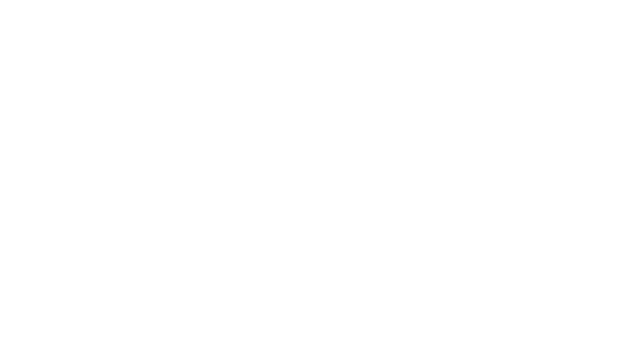
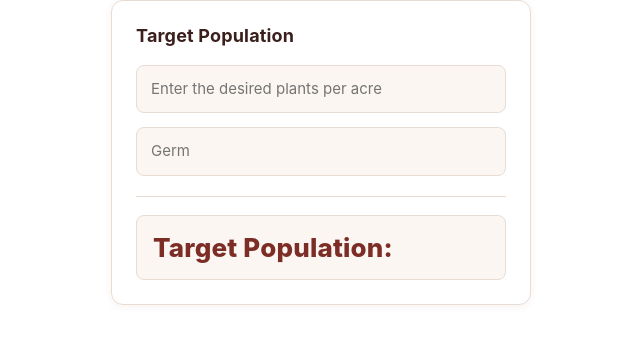
Before and after one commit to gh-brijesmandal/Farm-Tools, a React (Vite) app: page /plant-calibration-tool in a window 1280 px wide. Before the commit this address had no page. Shown: the top 344 px of the page, without its empty margins (319-959 px from the left). Built offline with nearby package versions, Linux system fonts and the light colour scheme.

Commit message:
New sheets added

```diff
--- a/src/App.jsx
+++ b/src/App.jsx
@@ -1,6 +1,8 @@
 import { Route, Routes } from "react-router";
 import Home from "./pages/Home";
 import HarvestLossCalculator from "./pages/HarvestLossCalculator";
+import NotFoundPage from "./pages/404Error";
+import PlantCalibration from "./pages/PlantCalibration";
 import "./App.css";
 
 function App() {
@@ -12,6 +14,8 @@ function App() {
           path="/harvest-loss-calculator"
           element={<HarvestLossCalculator />}
         />
+        <Route path="/plant-calibration-tool" element={<PlantCalibration />} />
+        <Route path="*" element={<NotFoundPage />} />
       </Routes>
     </>
   );
--- a/src/data/features.js
+++ b/src/data/features.js
@@ -4,7 +4,11 @@ export const features = [
     url: "/harvest-loss-calculator",
   },
   {
-    name: "Random, Links. Should load to this page",
-    url: "/",
+    name: "Plant Calibration Tool",
+    url: "/plant-calibration-tool",
+  },
+  {
+    name: "About Page",
+    url: "/about",
   },
 ];
--- /dev/null
+++ b/src/data/plantCalibration.js
@@ -0,0 +1 @@
+export const tools = {};
--- /dev/null
+++ b/src/pages/404Error.jsx
@@ -0,0 +1,215 @@
+import { useEffect, useState } from "react";
+
+export default function NotFoundPage({ onGoHome }) {
+  const [glitch, setGlitch] = useState(false);
+
+  useEffect(() => {
+    const interval = setInterval(() => {
+      setGlitch(true);
+      setTimeout(() => setGlitch(false), 180);
+    }, 3200);
+    return () => clearInterval(interval);
+  }, []);
+
+  const handleHome = () => {
+    if (onGoHome) {
+      onGoHome();
+    } else if (typeof window !== "undefined") {
+      window.location.href = "/";
+    }
+  };
+
+  return (
+    <div style={styles.page}>
+      <style>{`
+        @keyframes scanline {
+          0% { transform: translateY(-100%); opacity: 0; }
+          10% { opacity: 1; }
+          90% { opacity: 1; }
+          100% { transform: translateY(2200%); opacity: 0; }
+        }
+        @media (prefers-reduced-motion: reduce) {
+          .nf-scanline, .nf-code { animation: none !important; }
+        }
+        .nf-home-btn:hover {
+          background-color: #7B2D26 !important;
+          color: #FBF6F1 !important;
+          border-color: #7B2D26 !important;
+        }
+        .nf-home-btn:focus-visible {
+          outline: 2px solid #7B2D26;
+          outline-offset: 3px;
+        }
+      `}</style>
+
+      <div className="nf-scanline" style={styles.scanline} />
+
+      <div style={styles.container}>
+        <div style={styles.eyebrow}>
+          SYSTEM&nbsp;LOG&nbsp;//&nbsp;ROUTE_ERROR
+        </div>
+
+        <h1
+          className="nf-code"
+          style={{
+            ...styles.code,
+            ...(glitch ? styles.codeGlitch : {}),
+          }}
+        >
+          404
+        </h1>
+
+        <p style={styles.heading}>Signal lost.</p>
+        <p style={styles.body}>
+          The page you requested doesn't exist, was moved, or was never
+          broadcast on this frequency. Check the address, or head back to known
+          territory.
+        </p>
+
+        <div style={styles.divider} />
+
+        <div style={styles.row}>
+          <span style={styles.label}>REQUESTED_PATH</span>
+          <span style={styles.value}>
+            {typeof window !== "undefined"
+              ? window.location.pathname
+              : "/unknown"}
+          </span>
+        </div>
+        <div style={styles.row}>
+          <span style={styles.label}>STATUS</span>
+          <span style={{ ...styles.value, color: "#7B2D26" }}>NOT_FOUND</span>
+        </div>
+
+        <button
+          className="nf-home-btn"
+          style={styles.button}
+          onClick={handleHome}
+        >
+          ← Back to home
+        </button>
+      </div>
+
+      <div style={styles.footer}>NO CARRIER</div>
+    </div>
+  );
+}
+
+const styles = {
+  page: {
+    position: "relative",
+    minHeight: "100vh",
+    width: "100%",
+    backgroundColor: "#FBF6F1",
+    color: "#3A1F1B",
+    display: "flex",
+    alignItems: "center",
+    justifyContent: "center",
+    overflow: "hidden",
+    fontFamily:
+      "'Inter', -apple-system, BlinkMacSystemFont, 'Segoe UI', sans-serif",
+    padding: "24px",
+    boxSizing: "border-box",
+  },
+  scanline: {
+    position: "absolute",
+    top: 0,
+    left: 0,
+    width: "100%",
+    height: "2px",
+    background: "linear-gradient(90deg, transparent, #7B2D26, transparent)",
+    animation: "scanline 6s linear infinite",
+    pointerEvents: "none",
+  },
+  container: {
+    position: "relative",
+    maxWidth: "480px",
+    width: "100%",
+    textAlign: "left",
+    zIndex: 1,
+  },
+  eyebrow: {
+    fontFamily: "'SF Mono', 'Roboto Mono', Consolas, monospace",
+    fontSize: "11px",
+    letterSpacing: "0.12em",
+    color: "#A98F84",
+    marginBottom: "20px",
+  },
+  code: {
+    fontSize: "clamp(72px, 18vw, 128px)",
+    fontWeight: 800,
+    lineHeight: 1,
+    margin: "0 0 8px 0",
+    letterSpacing: "-0.02em",
+    color: "#3A1F1B",
+    transition: "opacity 0.05s linear",
+  },
+  codeGlitch: {
+    opacity: 0.4,
+    textShadow: "2px 0 #7B2D26, -2px 0 #A98F84",
+  },
+  heading: {
+    fontSize: "20px",
+    fontWeight: 600,
+    margin: "0 0 10px 0",
+    color: "#3A1F1B",
+  },
+  body: {
+    fontSize: "15px",
+    lineHeight: 1.6,
+    color: "#8A6F65",
+    margin: "0 0 28px 0",
+    maxWidth: "420px",
+  },
+  divider: {
+    height: "1px",
+    width: "100%",
+    backgroundColor: "#E8DCD3",
+    margin: "0 0 20px 0",
+  },
+  row: {
+    display: "flex",
+    justifyContent: "space-between",
+    alignItems: "center",
+    fontFamily: "'SF Mono', 'Roboto Mono', Consolas, monospace",
+    fontSize: "12px",
+    padding: "8px 0",
+    borderBottom: "1px solid #E8DCD3",
+  },
+  label: {
+    color: "#A98F84",
+    letterSpacing: "0.06em",
+  },
+  value: {
+    color: "#3A1F1B",
+    maxWidth: "260px",
+    overflow: "hidden",
+    textOverflow: "ellipsis",
+    whiteSpace: "nowrap",
+  },
+  button: {
+    marginTop: "32px",
+    backgroundColor: "transparent",
+    color: "#3A1F1B",
+    border: "1px solid #7B2D26",
+    borderRadius: "4px",
+    padding: "12px 22px",
+    fontSize: "14px",
+    fontWeight: 600,
+    cursor: "pointer",
+    transition:
+      "background-color 0.15s ease, color 0.15s ease, border-color 0.15s ease",
+    fontFamily: "inherit",
+  },
+  footer: {
+    position: "absolute",
+    bottom: "24px",
+    left: 0,
+    right: 0,
+    textAlign: "center",
+    fontFamily: "'SF Mono', 'Roboto Mono', Consolas, monospace",
+    fontSize: "11px",
+    letterSpacing: "0.2em",
+    color: "#E8DCD3",
+  },
+};
--- /dev/null
+++ b/src/pages/PlantCalibration.jsx
@@ -0,0 +1,125 @@
+import { useState } from "react";
+
+const styles = {
+  card: {
+    maxWidth: "420px",
+    width: "100%",
+    margin: "0 auto",
+    padding: "24px",
+    backgroundColor: "#FFFFFF",
+    borderRadius: "12px",
+    border: "1px solid #E8DCD3",
+    boxShadow: "0 2px 8px rgba(123, 45, 38, 0.06)",
+    fontFamily:
+      "'Inter', -apple-system, BlinkMacSystemFont, 'Segoe UI', sans-serif",
+    boxSizing: "border-box",
+  },
+  heading: {
+    fontSize: "18px",
+    fontWeight: 700,
+    color: "#3A1F1B",
+    margin: "0 0 18px 0",
+  },
+  fieldGroup: {
+    display: "flex",
+    flexDirection: "column",
+    gap: "14px",
+    marginBottom: "20px",
+  },
+  input: {
+    width: "100%",
+    padding: "12px 14px",
+    fontSize: "15px",
+    color: "#3A1F1B",
+    backgroundColor: "#FBF6F1",
+    border: "1px solid #E8DCD3",
+    borderRadius: "8px",
+    outline: "none",
+    boxSizing: "border-box",
+    transition: "border-color 0.15s ease, box-shadow 0.15s ease",
+  },
+  inputFocus: {
+    borderColor: "#7B2D26",
+    boxShadow: "0 0 0 3px rgba(123, 45, 38, 0.1)",
+  },
+  divider: {
+    height: "1px",
+    backgroundColor: "#E8DCD3",
+    margin: "0 0 18px 0",
+  },
+  resultRow: {
+    display: "flex",
+    flexDirection: "column",
+    gap: "4px",
+    padding: "16px",
+    backgroundColor: "#FBF6F1",
+    borderRadius: "8px",
+    border: "1px solid #E8DCD3",
+  },
+  resultValue: {
+    fontSize: "26px",
+    fontWeight: 800,
+    color: "#7B2D26",
+    margin: 0,
+    lineHeight: 1.2,
+  },
+};
+
+export default function PlantCalibration() {
+  const [plantsPerAcre, setPlantsPerAcre] = useState();
+  const [germs, setGerms] = useState();
+  const [focusedField, setFocusedField] = useState(null);
+
+  function targetPopulation() {
+    const result =
+      germs && germs !== 0 ? Number(plantsPerAcre) / Number(germs) : "";
+    return (
+      <div style={styles.card}>
+        <h3 style={styles.heading}>Target Population</h3>
+
+        <div style={styles.fieldGroup}>
+          <input
+            type="text"
+            value={plantsPerAcre}
+            id="plantsPerAcre"
+            placeholder="Enter the desired plants per acre"
+            onFocus={() => setFocusedField("plantsPerAcre")}
+            onBlur={() => setFocusedField(null)}
+            onChange={(e) => {
+              e.preventDefault();
+              setPlantsPerAcre(e.target.value);
+            }}
+            style={{
+              ...styles.input,
+              ...(focusedField === "plantsPerAcre" ? styles.inputFocus : {}),
+            }}
+          />
+          <input
+            type="text"
+            id="germs"
+            placeholder="Germ"
+            value={germs}
+            onFocus={() => setFocusedField("germs")}
+            onBlur={() => setFocusedField(null)}
+            onChange={(e) => {
+              e.preventDefault();
+              setGerms(e.target.value);
+            }}
+            style={{
+              ...styles.input,
+              ...(focusedField === "germs" ? styles.inputFocus : {}),
+            }}
+          />
+        </div>
+
+        <div style={styles.divider} />
+
+        <div style={styles.resultRow}>
+          <h4 style={styles.resultValue}>Target Population: {result}</h4>
+        </div>
+      </div>
+    );
+  }
+
+  return <>{targetPopulation()}</>;
+}
```
